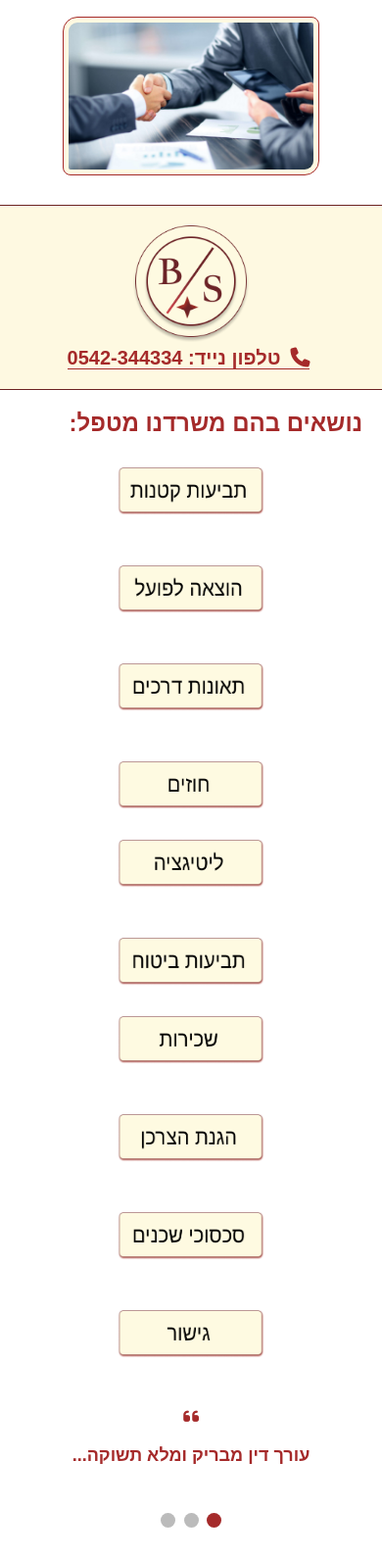
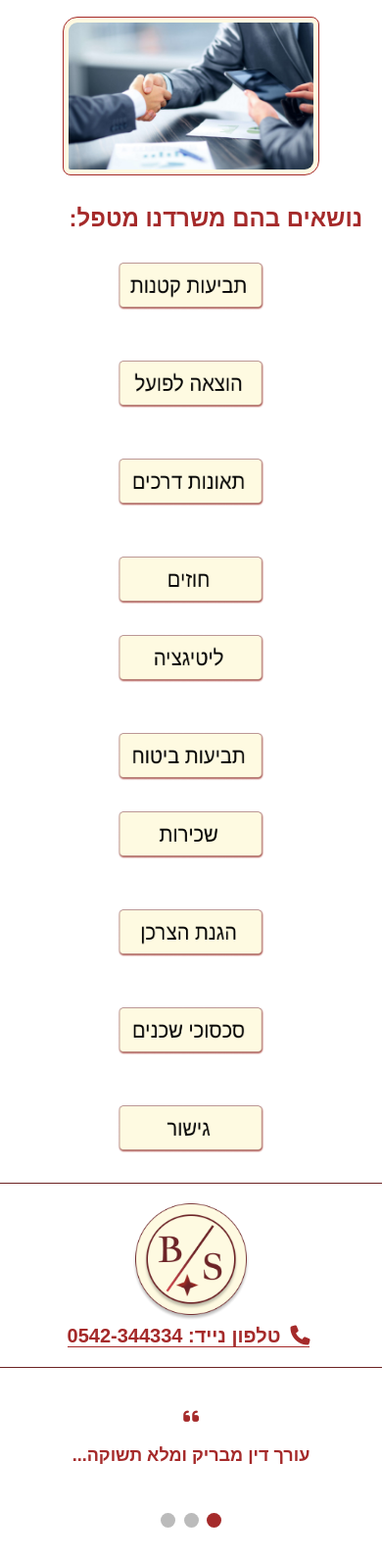
Before and after one commit to Brotshahar/brotlaw, a plain HTML site: page index.html in a window 390 px wide. Shown: the part 1178-2768 px from the top of the page at 98% size. Drawn offline with Linux system fonts and the light colour scheme.

Commit message:
more update

```diff
--- a/css/r1024.css
+++ b/css/r1024.css
@@ -1,5 +1,7 @@
 @media screen and (max-width:1024px) {
 
-
+   main #artcontact {
+    display: none;
+   }
 
 }
--- a/css/style.css
+++ b/css/style.css
@@ -60,7 +60,7 @@ main #logo{
     margin: 0px auto;
     margin-top: 20px;
     padding-top: 20px;
-    background-color:#FEF9E1;
+    background-color:#ffffff;
     border-top: 1px solid #6D2323;
 }
 main #span {
@@ -68,7 +68,7 @@ main #span {
     margin: 0px auto;
     margin-bottom: 20px;
     padding-bottom: 20px;
-    background-color:#FEF9E1;
+    background-color:#ffffff;
     border-bottom: 1px solid #6D2323;
 }
 main #span  span{
--- a/index.html
+++ b/index.html
@@ -60,17 +60,7 @@
                 <img src="./images/image05.jpg" / height="150" width="250" alt="5" />
             </div>
         </section>
-        <section>
-            <div id="logo">
-                <img src="./images/logo.png" width="120px" height="120px"/>
-            </div>
-        </section>
-        <section>
-            <div id="span">
 
-                <span> <a href="tel:+9720542344334"> <i class="fa-solid fa-phone"></i>טלפון נייד: 0542-344334</a> </span>
-            </div>
-        </section>
         <section>
             <div id="h">
                 <h2>נושאים בהם משרדנו מטפל:</h2>
@@ -92,6 +82,17 @@
                 <img src="./images/subjects/Frame 9.png" width="150" height="50px" />
             </div>
             <img id="img005" src="./images/img001.png" width="500px" height="270px" style="margin-right: 200px;"/>
+        </section>
+        <section>
+            <div id="logo">
+                <img src="./images/logo.png" width="120px" height="120px"/>
+            </div>
+        </section>
+        <section>
+            <div id="span">
+
+                <span> <a href="tel:+9720542344334"> <i class="fa-solid fa-phone"></i>טלפון נייד: 0542-344334</a> </span>
+            </div>
         </section>
         <section>
             <div class="slideshow-container">
```
